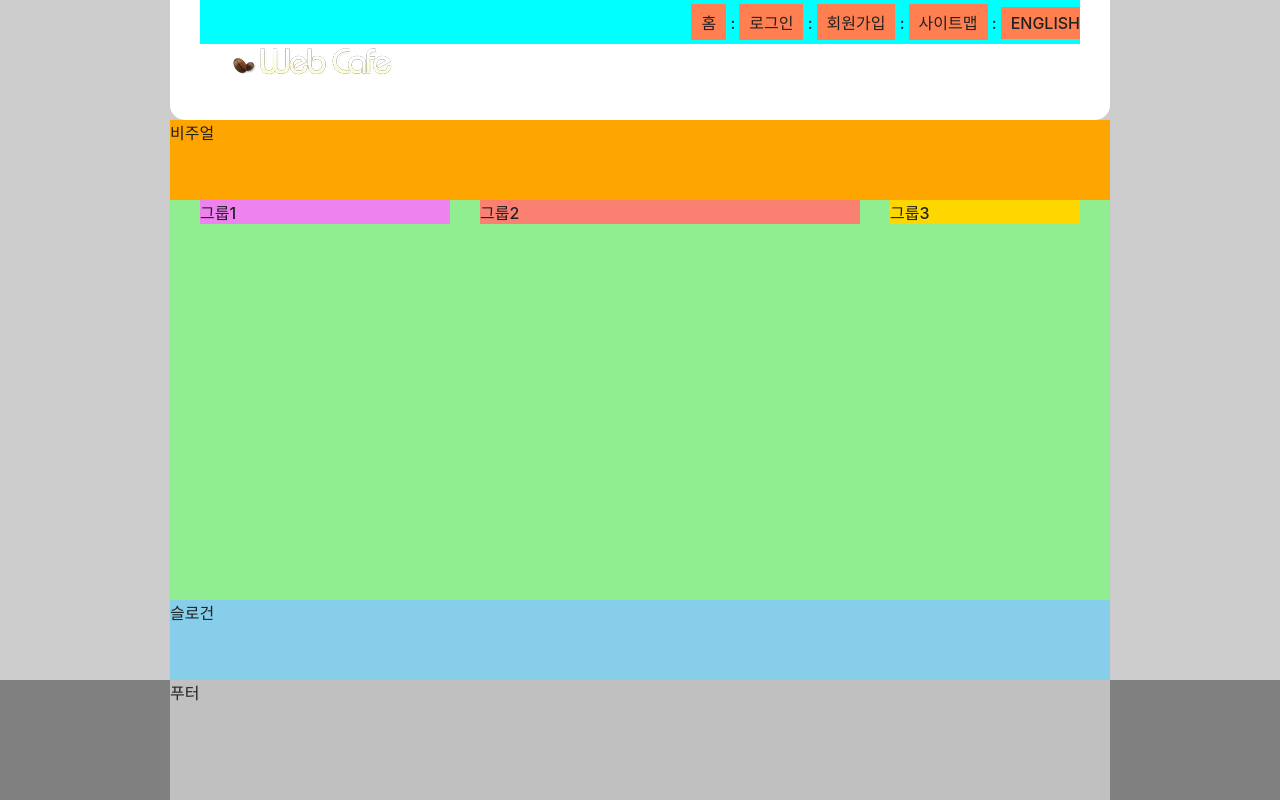
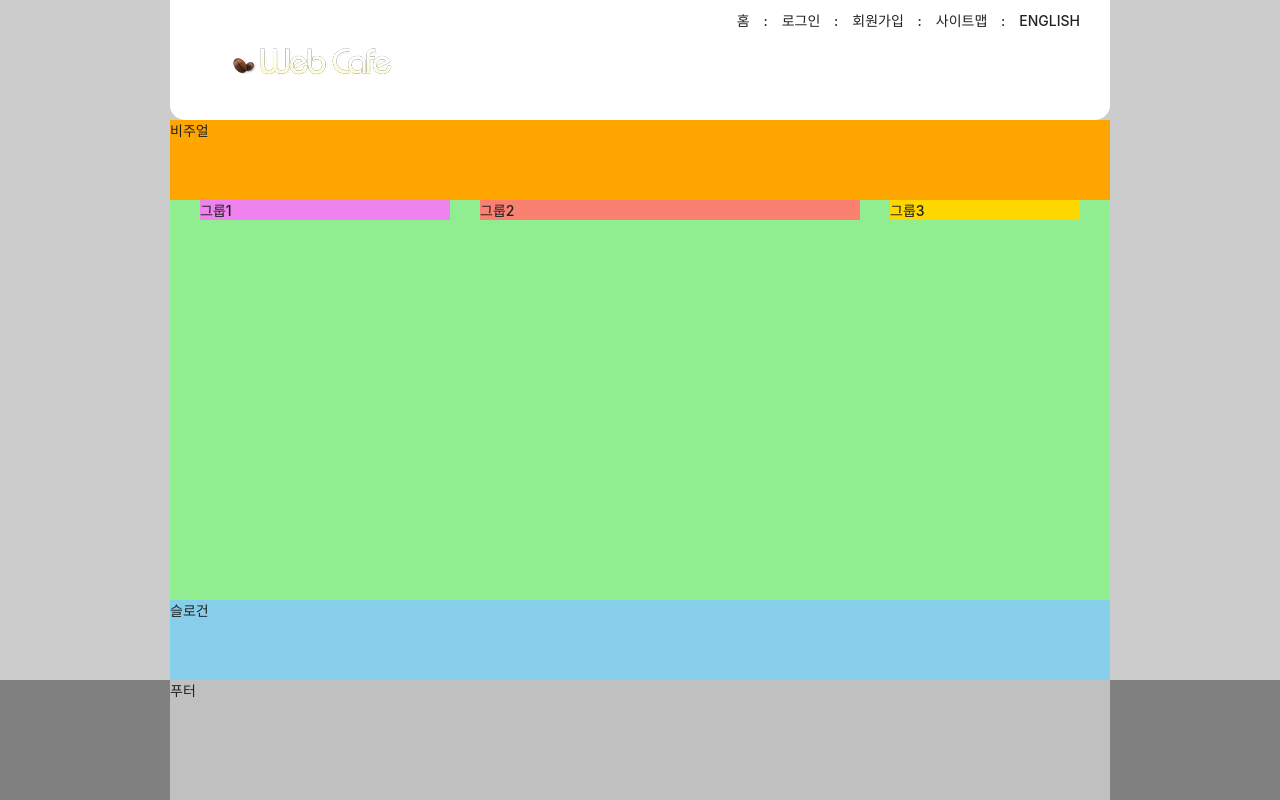
Before and after one commit to AnTaeYang/HTML5, a plain HTML site: page index.html in a window 1280 px wide. Drawn offline with Linux system fonts and the light colour scheme; a web font is replaced by a local one.

Commit message:
html, body 요소의 폰트 크기 변경

```diff
--- a/styles/style.css
+++ b/styles/style.css
@@ -4,6 +4,11 @@
 *, *::before, *::after {
   box-sizing: border-box;
 }
+
+html {
+  font-size: 10px;
+}
+
 /* 링크 스타일 */
 a {
   color: inherit;
@@ -12,6 +17,8 @@ a {
 
 /* 본문 스타일 */
 body {
+  /* em, rem 단위를 사용해보기 em: rem: */
+  font-size: 1.4rem;
   color: #212121;
   background: #ccc;
   font-family: "Pretendard Variable", Pretendard, -apple-system, BlinkMacSystemFont, system-ui, Roboto, "Helvetica Neue", "Segoe UI", "Apple SD Gothic Neo", "Noto Sans KR", "Malgun Gothic", "Apple Color Emoji", "Segoe UI Emoji", "Segoe UI Symbol", sans-serif;
@@ -42,25 +49,28 @@ body {
 }
 /* 텍스트 링크 모음 */
 .member {
-  background-color: aqua;
   text-align: right;
   padding: 4px 0;
+  /* position 속성을 활용하여 .member 영역을 오른쪽으로 10px 만큼 이동하기 */
+  /* position: relative;
+  right: -10px; */
+    /* transform 속성을 활용하여 .member 영역을 오른쪽으로 10px 만큼 이동하기 */
+    transform: translateX(10px);
 }
 .member li {
-  /* background-color: pink; */
   display: inline-block;
 }
 
 .member a {
-  background-color: coral;
   padding: 6px 10px;
   display: inherit;
   text-transform: uppercase;
 }
+
 /* 마지막 li 요소에 포함된 a 요소를 선택하여 오른쪽 padding 값을 0으로 재정의 하는 방법 */
-.member li:last-child a {
+/* .member li:last-child a {
   padding-right: 0;
-}
+} */
 
 .divider {
 margin-right: 4px
```
